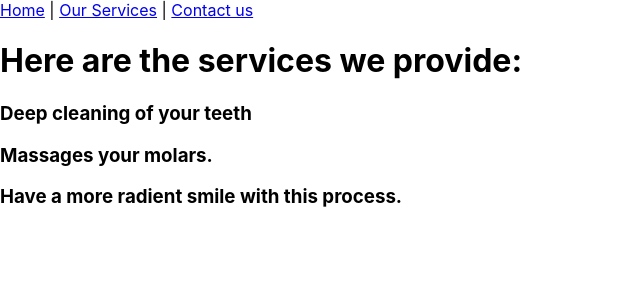
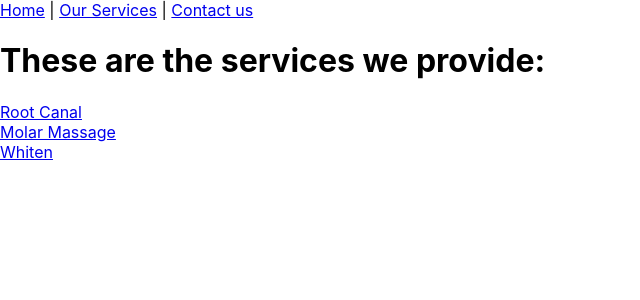
Before and after one commit to SEI-SEA-1-25/dental-health-day, a React (Create React App) app: page /services in a window 1280 px wide. Shown: the top 300 px of the page, without its empty margins (0-640 px from the left). Built offline with nearby package versions, Linux system fonts and the light colour scheme.

Commit message:
Include service descriptions

```diff
--- a/src/components/pages/Services.jsx
+++ b/src/components/pages/Services.jsx
@@ -1,11 +1,17 @@
+import { Link } from "react-router-dom";
 
-
-export default function Services(props) {
-    console.log(props)
+function Services(props) {
     return (
         <div>
-            <h1>Here are the services we provide:</h1>
-            {props.services.map((service, i) => <h3 key={i} >{service.description}</h3>)}
+            <h1>These are the services we provide:</h1>
+            {props.services.map((service) => (
+                <div>
+                    <Link to={`/services/${service.id}`}>{service.name}</Link>
+                </div>
+            ))}
         </div>
-    )
+    );
 }
+
+export default Services;
+// will take in a service and render it
```
Also changed, not shown: src/components/pages/Service.jsx (added, +12 -0 lines).
